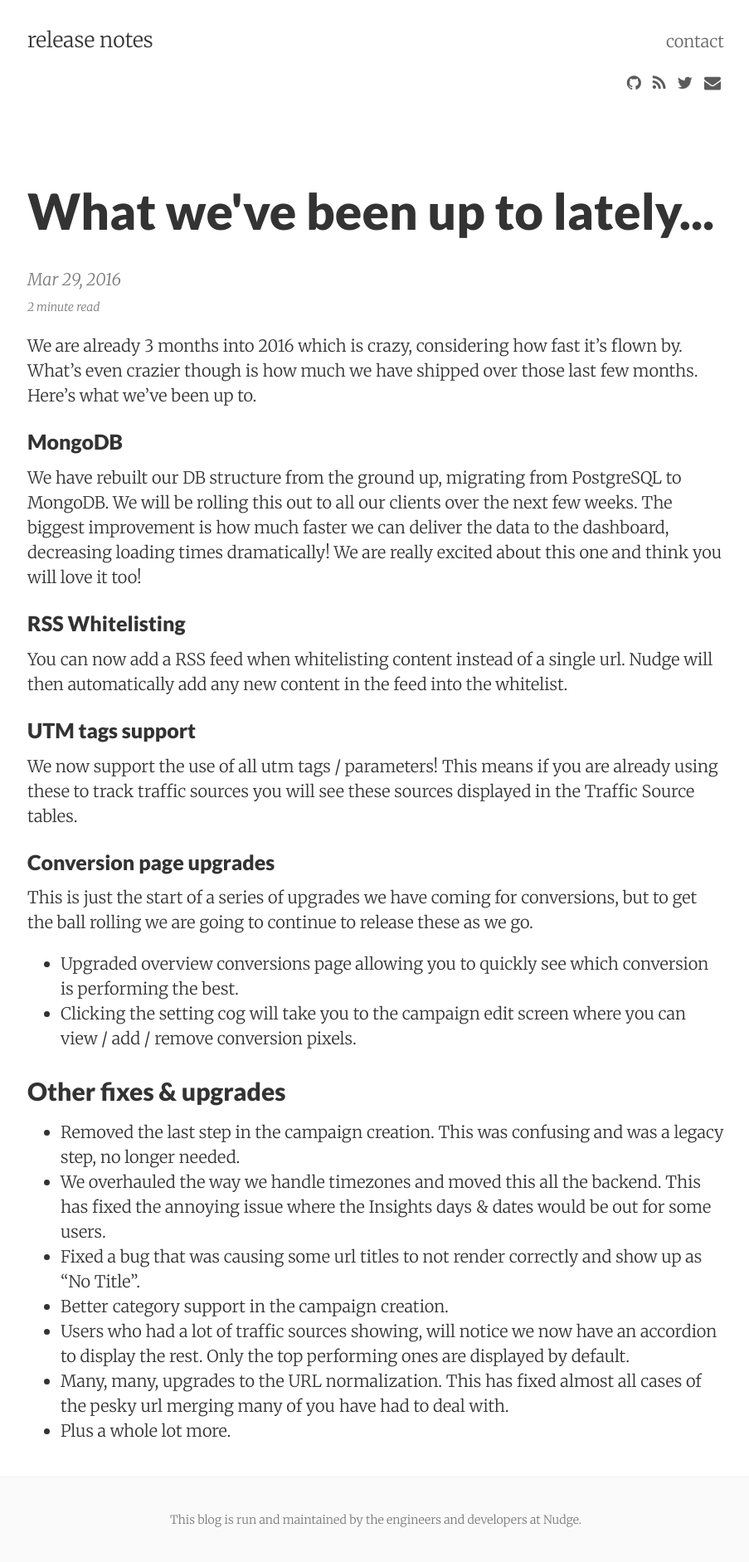
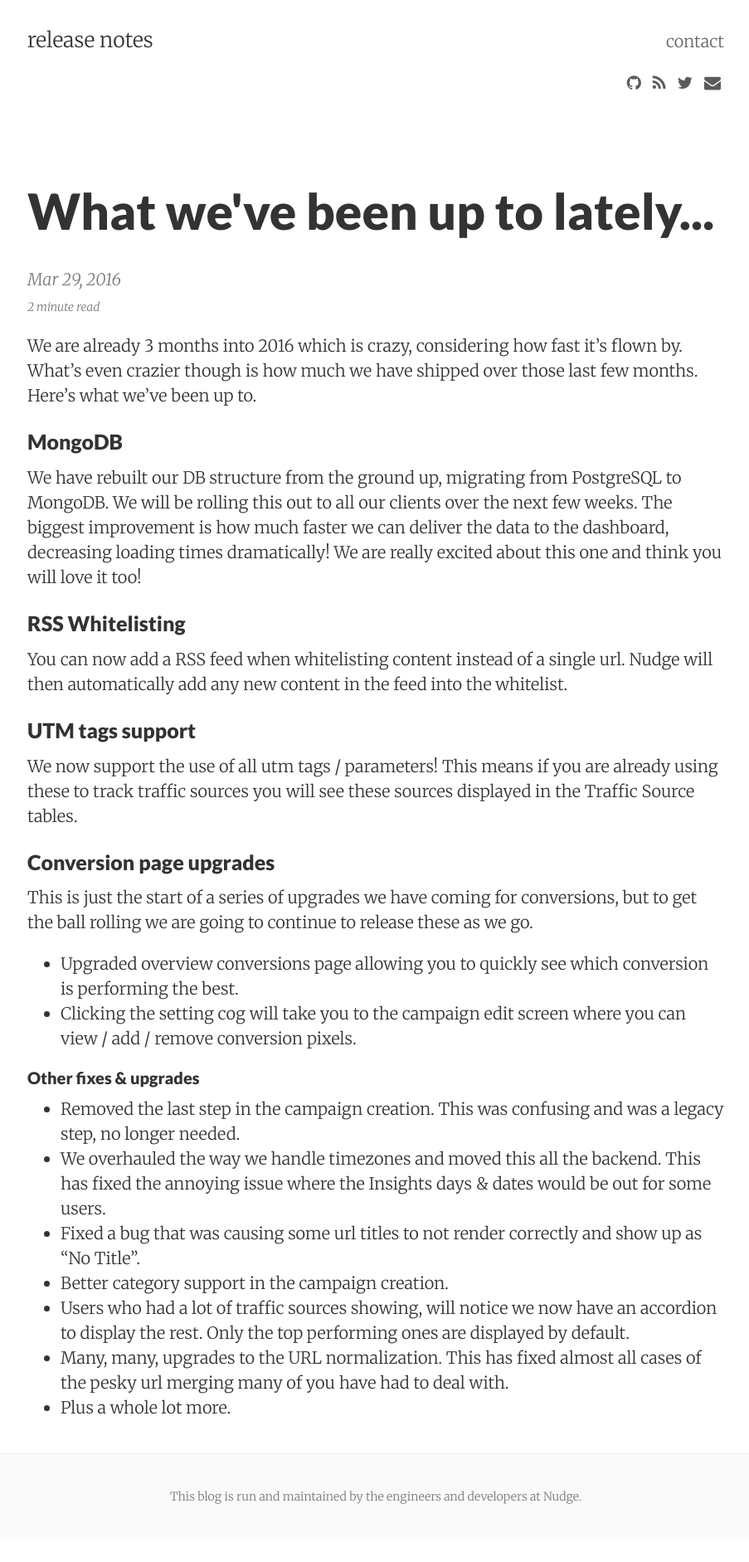
Before and after one commit to giveitanudge/giveitanudge.github.io, a Jekyll site: the page built from _posts/2016-03-29-what-weve-been-up-to.md, in a window 1280 px wide. Shown: the whole page at 83% size, without its empty margins (187-1090 px from the left). Built offline with Jekyll 4.4.1, drawn with Linux system fonts in a browser that asks for light colours; nearby versions of some CDN libraries; after the commit the page ends 1856 px from its top, so only the background shows below that.

```diff
--- a/_posts/2016-03-29-what-weve-been-up-to.md
+++ b/_posts/2016-03-29-what-weve-been-up-to.md
@@ -24,7 +24,7 @@ We are already 3 months into 2016 which is crazy, considering how fast it's flow
   - Upgraded overview conversions page allowing you to quickly see which conversion is performing the best.
   - Clicking the setting cog will take you to the campaign edit screen where you can view / add / remove conversion pixels.
 
-## Other fixes & upgrades
+#### Other fixes & upgrades
   - Removed the last step in the campaign creation. This was confusing and was a legacy step, no longer needed.
   - We overhauled the way we handle timezones and moved this all the backend. This has fixed the annoying issue where the Insights days & dates would be out for some users.
   - Fixed a bug that was causing some url titles to not render correctly and show up as "No Title".
```
